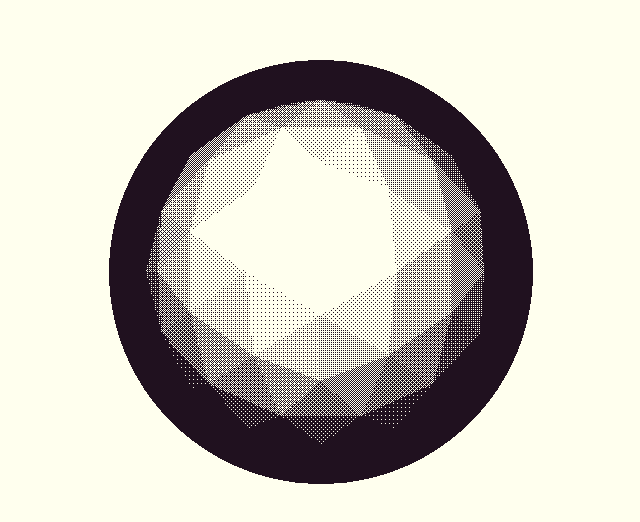
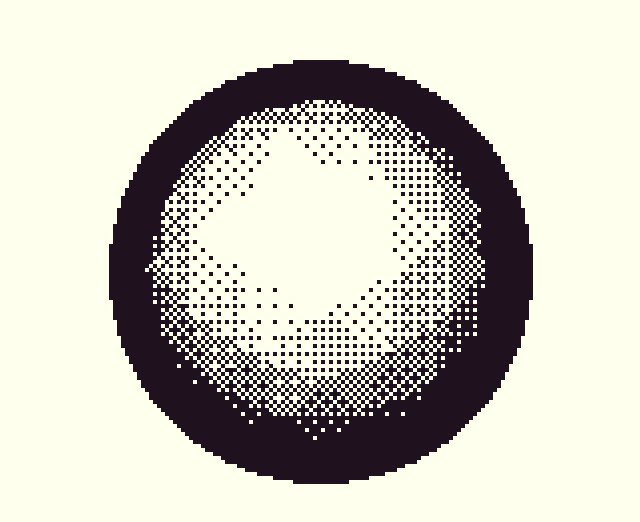
Before and after one commit to web-impromptu/logo, a website built with Vite: page index.html in a window 1280 px wide. Shown: the part 128-650 px from the top of the page, without its empty margins (319-959 px from the left). Built offline with nearby package versions, Linux system fonts and the light colour scheme.

Commit message:
Pixelated

```diff
--- a/scene.js
+++ b/scene.js
@@ -17,11 +17,13 @@ export const render = () => {
   renderer.render(scene, camera);
 };
 
+const pixelSize = 4;
+
 const resize = () => {
   const width = canvas.clientWidth;
   const height = canvas.clientHeight;
   renderer.setSize(width, height, false);
-  renderer.setPixelRatio(window.devicePixelRatio);
+  renderer.setPixelRatio(window.devicePixelRatio / pixelSize);
 
   const aspect = width / height;
   camera.aspect = aspect;
--- a/style.css
+++ b/style.css
@@ -9,4 +9,5 @@ html, body {
   width: 100%;
   height: 100%;
   display: block;
+  image-rendering: pixelated;
 }
```
